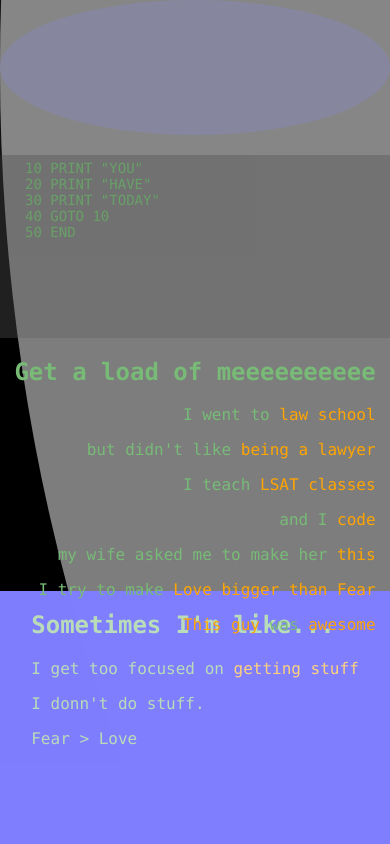
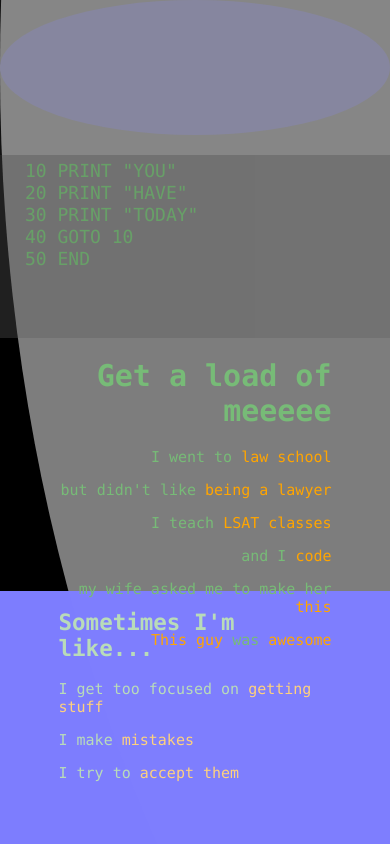
Before and after one commit to lawrend/urban-waddle-djl, a React (Create React App) app: page / in a window 390 px wide. Shown: the top 844 px of the page. Built offline with nearby package versions, Linux system fonts and the light colour scheme.

Commit message:
links added to github, linkedin, etc. going to build and post

```diff
--- a/src/App.css
+++ b/src/App.css
@@ -6,7 +6,7 @@
 }
 
 .App-link {
-  color: #61dafb;
+  /* color: #61dafb; */
 }
 
 body {
--- a/src/components/homepage/BioBox.js
+++ b/src/components/homepage/BioBox.js
@@ -4,12 +4,14 @@ class BioBox extends Component {
   render() {
     return (
       <div className='bio-text'>
+        <a href="https://www.linkedin.com/in/douglas-lawrence" target="_blank">
         <h3 className='bio-text-title'>
           douglas-lawrence
         </h3>
         <div className="bio-text-subhead">
           pro &#9775; prietor
         </div>
+      </a>
     </div>
     )
   }
--- a/src/components/homepage/IntroBox.js
+++ b/src/components/homepage/IntroBox.js
@@ -4,13 +4,12 @@ import { Link } from 'react-router-dom';
 export default props => (
   <div className='intro-text'>
     <code>
-    <h2>Get a load of meeeeeeeeee</h2>
+    <h1>Get a load of meeeee</h1>
     <p>I went to <a href="https://www.berkeleylaw.edu">law school</a></p>
     <p>but didn't like <a href="https://www.quora.com/What-are-some-of-the-worst-aspects-of-being-a-lawyer?no_redirect=1" target="_blank">being a lawyer</a></p>
       <p>I teach <a href="https://www.testmasters.net" target="_blank">LSAT classes</a></p>
       <p> and I <a href="https://www.github.com/lawrend" target="_blank">code</a></p>
     <p>my wife asked me to make her<Link to="/checker"> this</Link></p>
-    <p>I try to make <a href="https://www.wikipedia.org/wiki/zen" target="_blank">Love bigger than Fear</a></p>
     <p><a href="https://en.wikipedia.org/wiki/Mac_Miller" target="_blank">This guy</a> was <a href="https://www.npr.org/2018/08/06/635054748/mac-miller-tiny-desk-concert" target="_blank">awesome</a></p>
   </code>
 
--- a/src/components/homepage/ProjectBox.js
+++ b/src/components/homepage/ProjectBox.js
@@ -7,8 +7,8 @@ export default props => (
         <h2>Sometimes I'm like...</h2>
 
     <p>I get too focused on <a href="https://www.wikipedia.org/wiki/consumerism" target="_blank">getting stuff</a></p>
-    <p>I donn't do stuff.</p>
-    <p>Fear > Love</p>
+    <p>I make <a href="https://www.goodreads.com/quotes/tag/mistakes" target="_blank">mistakes</a></p>
+    <p>I try to<a href="https://www.wikipedia.org/wiki/zen" target="_blank"> accept them</a></p>
       </code>
 </div>
 
--- a/src/css/base.css
+++ b/src/css/base.css
@@ -1,44 +1,26 @@
 /* For the base container holding left right*/
 
 .base-container {
+  font-size: 24px;
   display: flex;
   width: 100%;
   height: 100%;
 }
 
 /*breakpoints*/
-@media screen and (max-width:754px) {
+@media screen and (max-width:750px) {
 
   .base-container {
     flex-direction: column;
+    font-size: 16px;
   }
 
   .left-top {
     width: 100%;
     height: 40%;
   }
-
-  .right-bottom {
-    width: 100%;
-    height: 60%;
-    text-align: left;
-  }
-
-  .right-bottom-upper {
-    /* height: 50%; */
-  }
-
-  .right-bottom-lower {
-
-  }
-  .portrait-container {
-    /* height: 70%; */
-  }
-
   .bio-text {
-    /* height: 8%; */
     margin-top: -10px;
-
     display: none;
   }
 
@@ -47,8 +29,6 @@
   }
 
   .code-container {
-    /* height: 22%; */
-    font-size: 14px;
   }
 
   .code-text {
@@ -56,7 +36,43 @@
     margin-left: 5px;
   }
 
+  .right-bottom {
+    width: 100%;
+    height: 60%;
+    text-align: left;
+    font-size: 15px;
+  }
 
+  .right-bottom-upper {
+    /* font-size: 15px; */
+  }
+
+  .intro-text {
+    width: 70%;
+  }
+
+  .right-bottom-lower {
+
+  }
+
+  .project-box-text {
+    width: 70%;
+  }
+
+  .portrait-container {
+  }
+}
+
+@media screen and (max-width:956px) {
+  .base-container {
+    font-size: 20px;
+  }
+}
+
+@media screen and (max-width:856px) {
+  .base-container {
+    font-size: 18px;
+  }
 }
 @media screen and (min-width:1920px) {
 
--- a/src/css/left-top.css
+++ b/src/css/left-top.css
@@ -33,10 +33,18 @@
 }
 
 .bio-text {
-  color: #efefef;
   letter-spacing: 4px;
   margin-bottom: 20px;
   z-index: 2;
+}
+
+.bio-text a {
+  text-decoration: none;
+  color: #efefef;
+}
+
+.bio-text a:hover {
+  color: orange;
 }
 
 .bio-text-title {
@@ -44,6 +52,8 @@
 }
 
 .code-container {
+
+  /* color: #2d2; */
   opacity: 30%;
   /* height: 3088px; */
   margin-top: 20px;
--- a/src/css/right-bottom.css
+++ b/src/css/right-bottom.css
@@ -11,7 +11,6 @@
 .right-bottom-upper {
   display: flex;
   justify-content: space-around;
-  /* width: 60%; */
   background-color: black;
   height: 50%;
   text-align: right;
@@ -19,15 +18,12 @@
 }
 
 .right-bottom-lower {
-
   opacity: 50%;
   display: flex;
   justify-content: space-around;
-  /* width: 60%; */
   background-color: blue;
   height: 50%;
   text-align: left;
-  /* z-index: 4; */
   /* box-shadow: 0px 0px 2px 0px #fefefe; */
 }
 
@@ -61,9 +57,6 @@
 
 .project-box-text {
   color: #77bb77;
-
-  /* z-index: 4; */
-  /* color: yellow; */
 }
 
 .project-box-text a {
@@ -72,6 +65,5 @@
 
 
 .project-box-text a:hover {
-
-  /* color: orange; */
+  color: #01ff01;
 }
```
